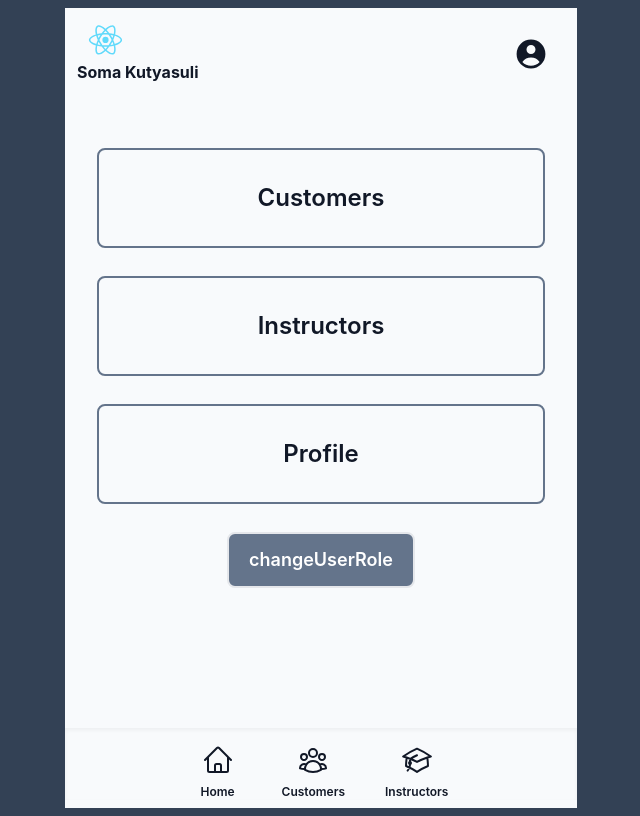
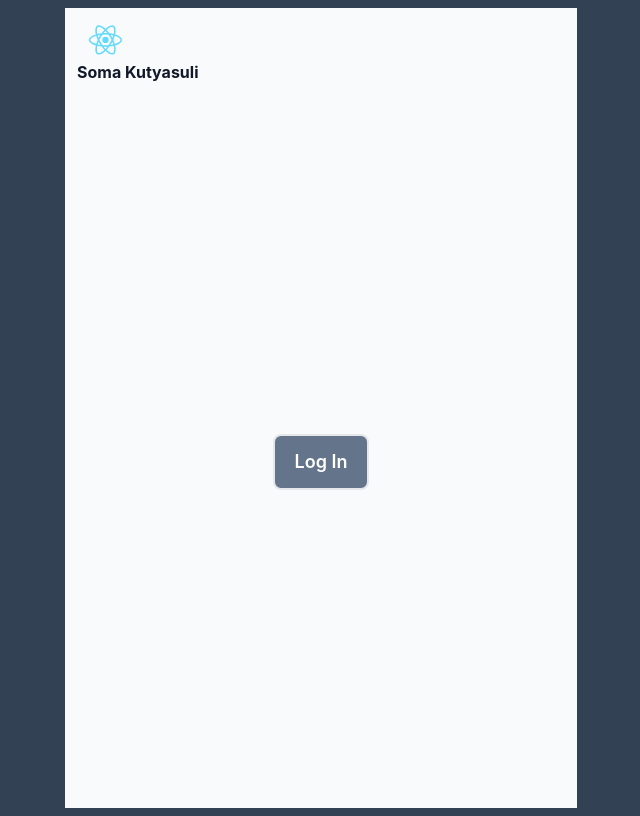
Before and after one commit to lodarandrea/dogschool, a React (Create React App) app: page / in a window 1280 px wide. Shown: the whole page, without its empty margins (319-959 px from the left). Built offline with nearby package versions, Linux system fonts and the light colour scheme.

Commit message:
LogIn page created

```diff
--- a/src/App.tsx
+++ b/src/App.tsx
@@ -9,6 +9,7 @@ import CustomerProfile from './pages/CustomerProfile'
 import { useAppSelector } from './Store/Hooks'
 import { Role } from './Store/UserSlice'
 import CustomerMe from './pages/CustomerMe'
+import LogIn from './pages/Login'
 
 function App(): JSX.Element {
   const role = useAppSelector((state) => state.user.role)
@@ -16,8 +17,9 @@ function App(): JSX.Element {
   const instructorRoutes = (
     <>
       <Routes>
-        <Route path="/" element={<MainLayout />}>
-          <Route index element={<Dashboard />}></Route>
+        <Route path="/" element={<LogIn />} />
+        <Route element={<MainLayout />}>
+          <Route path="/dashboard" element={<Dashboard />}></Route>
           <Route path="/customers" element={<Customers />}></Route>
           <Route
             path="customers/:customerId"
--- a/src/Components/Buttons/Login.tsx
+++ b/src/Components/Buttons/Login.tsx
@@ -4,7 +4,14 @@ import React from 'react'
 const LoginButton = () => {
   const { loginWithRedirect } = useAuth0()
 
-  return <button onClick={() => loginWithRedirect()}>Log In</button>
+  return (
+    <button
+      className="block m-auto text-lg font-semibold rounded-lg border-2 bg-slate-500 text-white active:translate-y-1 transform transition px-5 py-3"
+      onClick={() => loginWithRedirect()}
+    >
+      Log In
+    </button>
+  )
 }
 
 export default LoginButton
--- a/src/Components/Footer.tsx
+++ b/src/Components/Footer.tsx
@@ -10,7 +10,7 @@ function Footer() {
   return (
     <div className="flex justify-center mb-2 font-semibold text-xs text-center shadow-inner">
       <Link
-        to="/"
+        to="/dashboard"
         className="mt-2 px-5 active:translate-y-1 transform transition"
       >
         <HomeIcon className="w-12 h-12 p-2 m-auto" />
--- a/src/Components/Header.tsx
+++ b/src/Components/Header.tsx
@@ -5,7 +5,7 @@ import { UserCircleIcon } from '@heroicons/react/20/solid'
 function Header() {
   return (
     <div className="flex justify-between mt-3 mx-3">
-      <Link to="/">
+      <Link to="/dashboard">
         <img src={logo} className="h-10" alt="logo" />
         <h3 className="font-bold">Soma Kutyasuli </h3>
       </Link>
--- a/src/Components/Layouts/LogIn.tsx
+++ /dev/null
@@ -1,7 +0,0 @@
-import React from 'react'
-
-function IntsLogIn() {
-  return <div>IntsLogIn</div>
-}
-
-export default IntsLogIn
--- a/src/pages/Customers.tsx
+++ b/src/pages/Customers.tsx
@@ -24,7 +24,9 @@ function Customers() {
 
   return (
     <div>
-      <SearchBar setSearch={setSearch} />
+      <div className="flex justify-center">
+        <SearchBar setSearch={setSearch} />
+      </div>
       <div>
         {filteredCustomersList.map((customer) => (
           <div className="contentItems">
--- /dev/null
+++ b/src/pages/Login.tsx
@@ -0,0 +1,24 @@
+import '../App.css'
+import LoginButton from '../Components/Buttons/Login'
+import logo from '../img/logo.svg'
+import { Link } from 'react-router-dom'
+
+function LogIn() {
+  return (
+    <div className="bg-slate-700 py-2">
+      <div className=" max-w-lg bg-slate-50 m-auto flex flex-col text-gray-900 h-screen">
+        <div className="flex justify-between mt-3 mx-3">
+          <Link to="/">
+            <img src={logo} className="h-10" alt="logo" />
+            <h3 className="font-bold">Soma Kutyasuli </h3>
+          </Link>
+        </div>
+        <div className="flex flex-col flex-1 mt-8 overflow-auto">
+          <LoginButton />
+        </div>
+      </div>
+    </div>
+  )
+}
+
+export default LogIn
```
